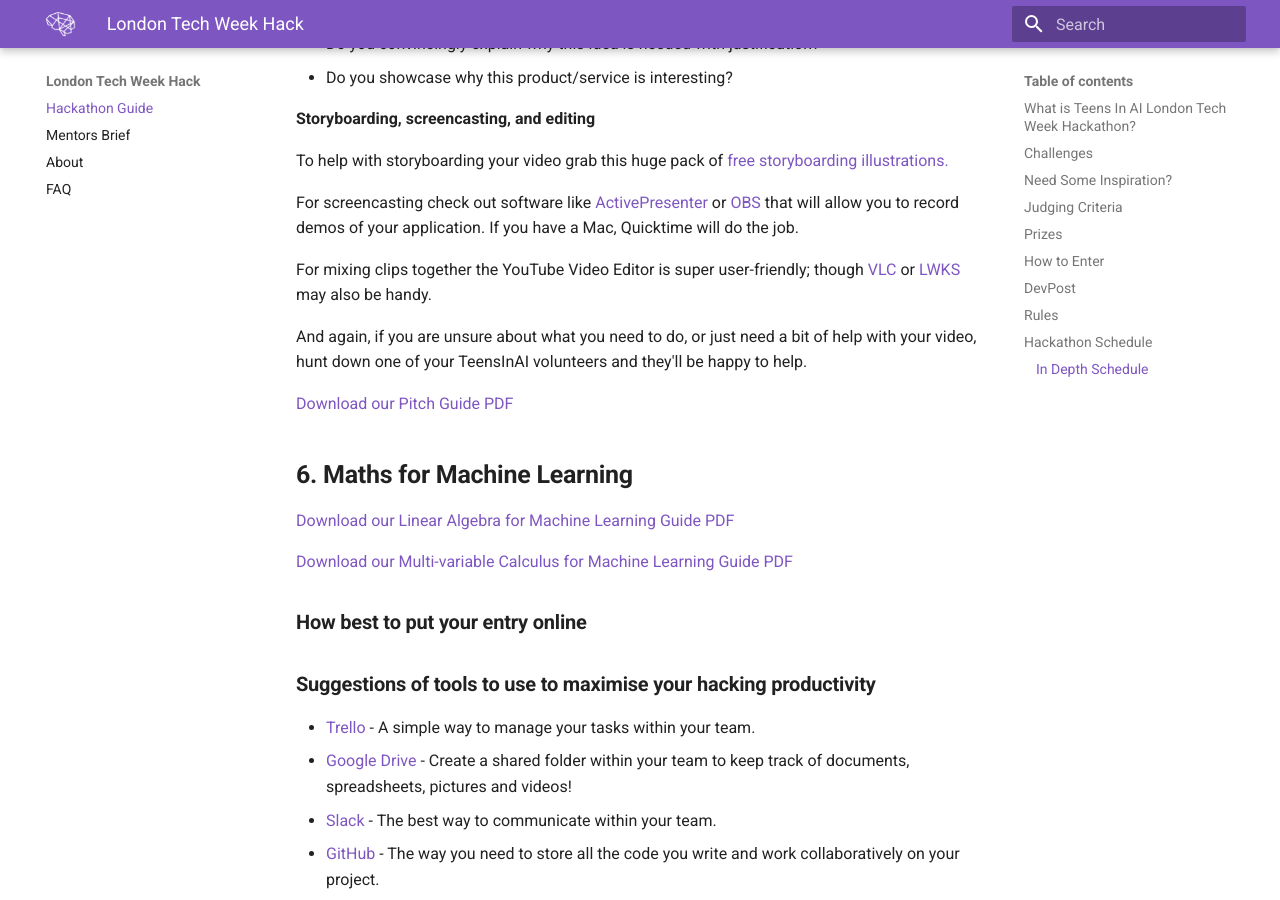
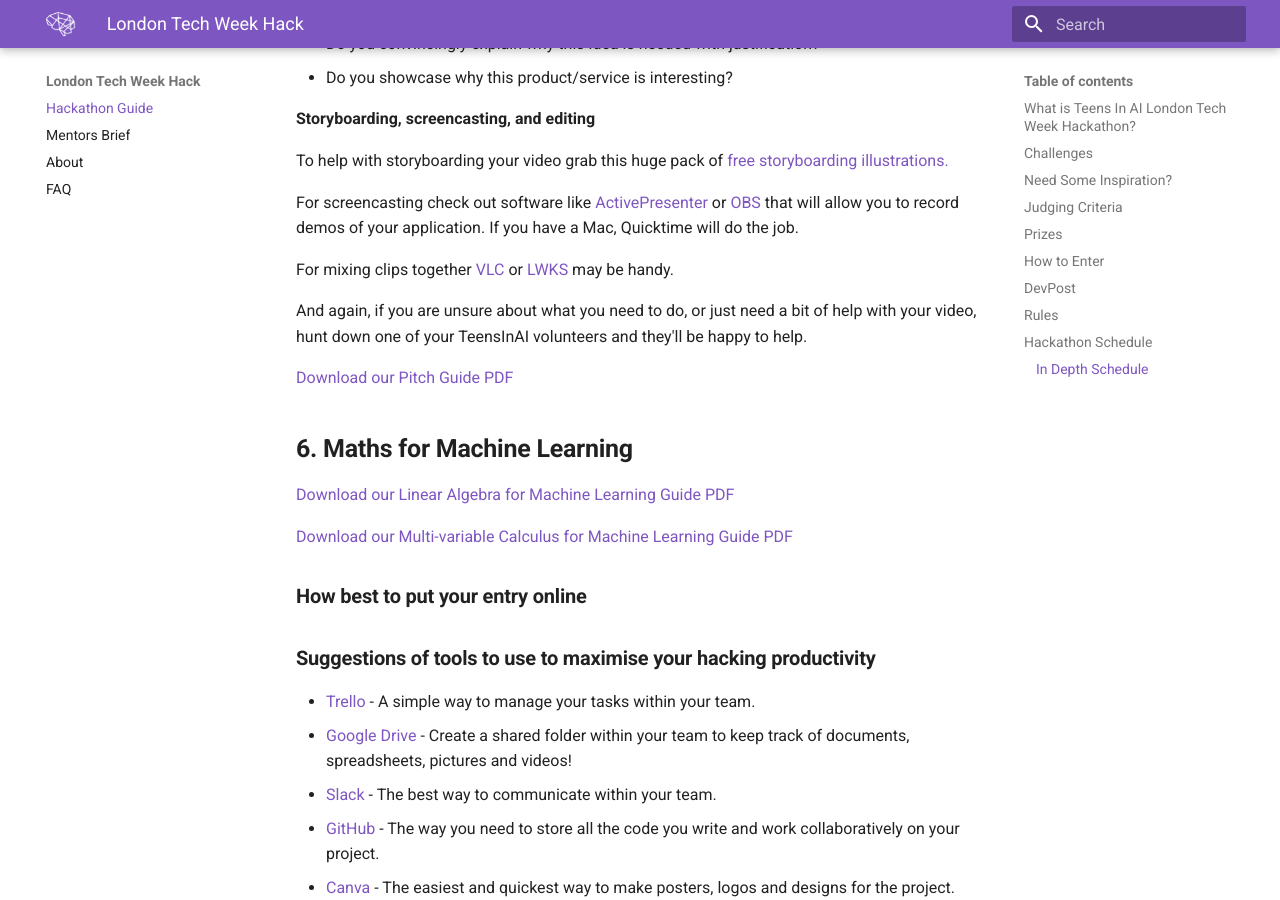
Before and after one commit to elenasinel/tech-week, an MkDocs documentation site: the page built from docs/index.md, in a window 1280 px wide and 900 px high, scrolled down 7893 px. Built offline with MkDocs 1.6.1 and Material for MkDocs 9.7.7, drawn with Linux system fonts in a browser that asks for light colours.

Commit message:
Update Documentation “index”

```diff
--- a/docs/index.md
+++ b/docs/index.md
@@ -168,7 +168,7 @@
 
 For screencasting check out software like [ActivePresenter](https://atomisystems.com/activepresenter/free-edition/) or [OBS](https://obsproject.com/) that will allow you to record demos of your application. If you have a Mac, Quicktime will do the job.
 
-For mixing clips together the YouTube Video Editor is super user-friendly; though [VLC](http://www.videolan.org/vlmc/) or [LWKS](https://www.lwks.com/) may also be handy.
+For mixing clips together [VLC](http://www.videolan.org/vlmc/) or [LWKS](https://www.lwks.com/) may be handy.
 
 And again, if you are unsure about what you need to do, or just need a bit of help with your video, hunt down one of your TeensInAI volunteers and they'll be happy to help.
 
```
